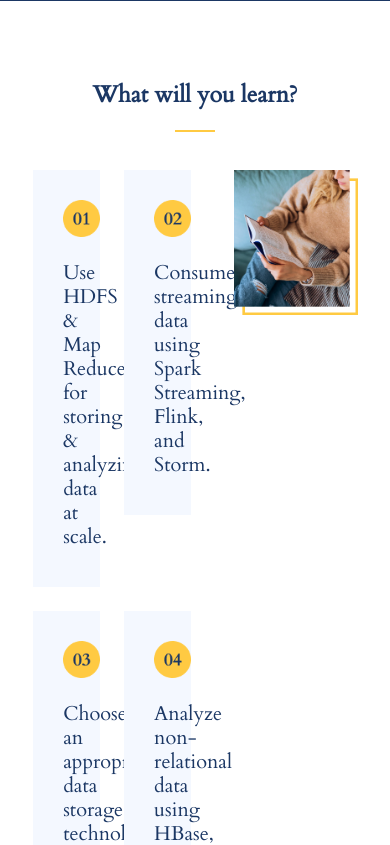
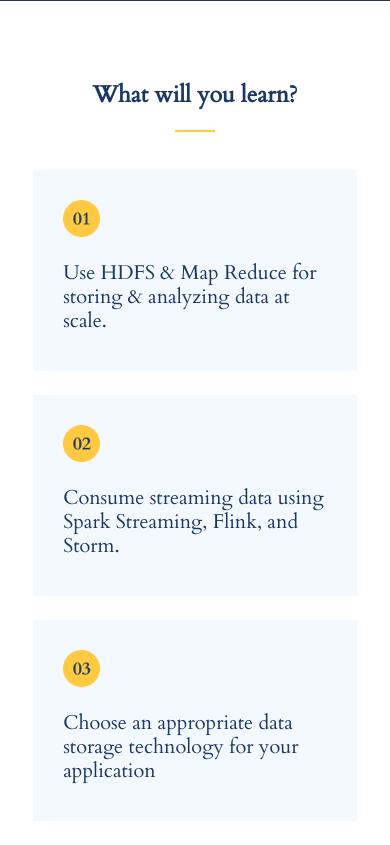
Before and after one commit to KiritoEM/PAGE-BOOK, a React (Create React App) app: page / in a window 390 px wide. Shown: the part 5700-6545 px from the top of the page. Built offline with nearby package versions, Linux system fonts and the light colour scheme.

Commit message:
add responsive

```diff
--- a/src/components/Learn.tsx
+++ b/src/components/Learn.tsx
@@ -8,11 +8,11 @@ const Learn = (): JSX.Element => {
         <div className="line"></div>
       </div>
       <div className="section-content">
-        <div className="row gx-5">
-          <div className="col-6">
+        <div className="row gx-5 gy-5 gy-lg-2">
+          <div className="col-lg-6">
             <LearnContent />
           </div>
-          <div className="col-6">
+          <div className="col-lg-6">
             <div className="learn-cover">
               <img src="/image/leanr-cover.png" alt="" />
             </div>
--- a/src/components/Learn/LearnContent.tsx
+++ b/src/components/Learn/LearnContent.tsx
@@ -6,7 +6,7 @@ const LearnContent = (): JSX.Element => {
     <div className="learn-content">
       <div className="row gx-4 gy-4">
         {learnContents.map((item, index) => (
-          <div className="col-6" key={index}>
+          <div className="col-md-6" key={index}>
             <div className="learn-card">
               <div className="img">
                 <img src={item.img} alt="" />
--- a/src/styles/Home/learn/Learn.scss
+++ b/src/styles/Home/learn/Learn.scss
@@ -27,32 +27,32 @@
         }
     }
 
-    .section-content{
+    .section-content {
         margin-top: 25px;
 
-         .learn-content{
+        .learn-content {
             width: 100%;
             height: 100%;
             display: flex;
             align-items: center;
 
-             .learn-card{
+            .learn-card {
                 width: 100%;
                 height: max-content;
                 background-color: #F4F8FF;
                 padding: 30px;
 
-                 .img{
+                .img {
 
-                    img{
+                    img {
                         width: 37px;
                     }
                 }
 
-                 .text{
+                .text {
                     margin-top: 1.5rem;
 
-                    h5{
+                    h5 {
                         color: $color-primary;
                         font-family: $font-cardo;
                     }
@@ -60,14 +60,21 @@
             }
         }
 
-         .learn-cover{
+        .learn-cover {
             width: 100%;
             height: 100%;
             margin-left: 15px;
 
-             img{
+
+            @include screen(medium) {
+                height: 13rem;
+            }
+
+            img {
                 width: 90%;
                 object-fit: contain;
+
+                @include screen(medium) {}
             }
         }
     }
```
Lines whose indentation alone changed are shown as unchanged.
